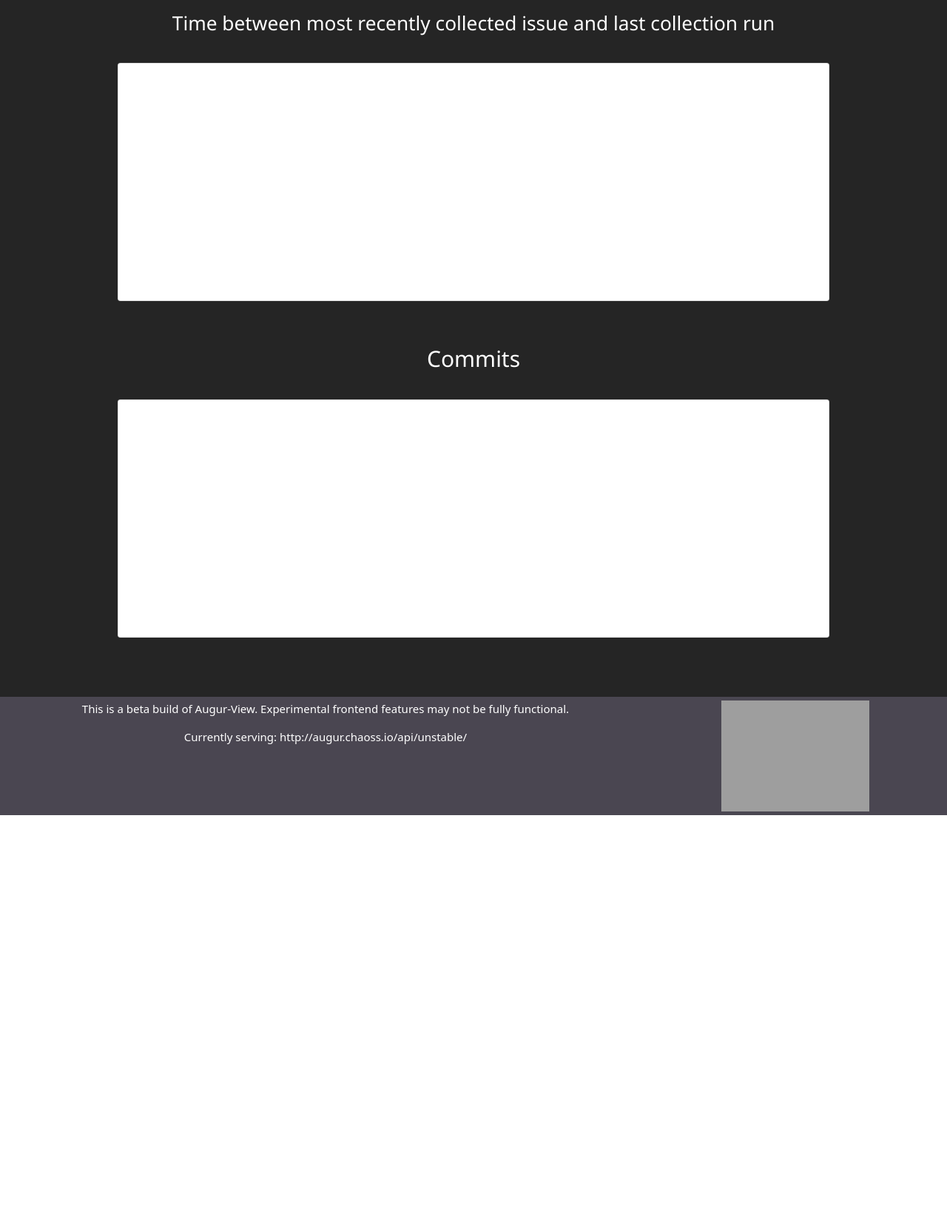
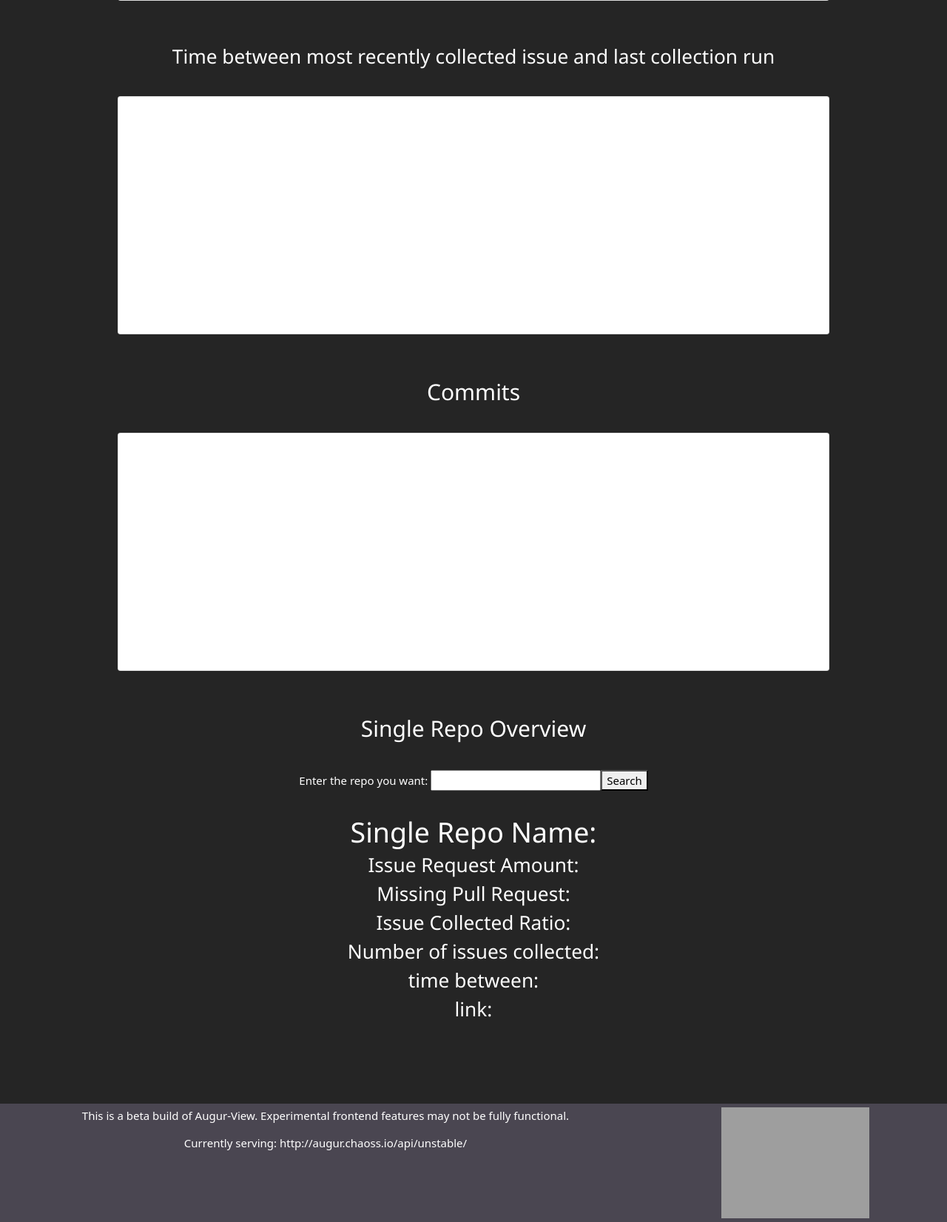
Before and after one commit to augurlabs/augur_view, a Flask app: page /status in a window 1280 px wide. Shown: the part 1753-3405 px from the top of the page at 74% size. Before the commit the page ends 2855 px from the top, so only its background shows below. Run offline with Flask 2, Linux system fonts and the light colour scheme; some libraries are stand-ins or nearby versions; grey boxes are pictures that could not be loaded.

Commit message:
Update status.html
This is my week 1 update ( fixed issue request ratio as well as stated implementing single repo status )

```diff
--- a/templates/status.html
+++ b/templates/status.html
@@ -17,14 +17,15 @@
                 <div class="card d-flex justify-content-center align-items-center" style="margin-bottom: 30px; padding: 10px;">
                     <div id="pull_requests_div_2" style="min-width: 90%; min-height: 300px"></div>
                 </div>
-                <div class="card d-flex justify-content-center align-items-center" style="padding: 10px;">
-                    <div id="pull_requests_div_3" style="min-width: 90%; min-height: 300px"></div>
-                </div>
             </div>
         </div>
         <h2>Issues</h2>
         <div class="row row-cols-1 col-auto g-3" style="margin-bottom: 30px; min-width: 80%;">
             <div class="col">
+                <div class="card d-flex justify-content-center align-items-center" style="padding: 10px;">
+                    <div id="pull_requests_div_3" style="min-width: 90%; min-height: 300px"></div>
+                </div>
+                <br><br>
                 <div class="card d-flex justify-content-center align-items-center" style="margin-bottom: 30px; padding: 10px;">
                     <div id="issues_div" style="min-width: 90%; min-height: 300px"></div>
                 </div>
@@ -43,6 +44,26 @@
             <div class="col">
                 <div class="card d-flex justify-content-center align-items-center" style="margin-bottom: 30px; padding: 10px;">
                     <div id="commits_div" style="min-width: 90%; min-height: 300px"></div>
+                </div>
+            </div>
+        </div>
+        <h2>Single Repo Overview</h2>
+        <div class="row row-cols-1 col-auto g-3" style="margin-bottom: 30px; min-width: 80%;">
+            <div class="col">
+                <label for="singleRepo">Enter the repo you want: </label>
+                <input type="text" id="singleRepo" name="fname" list = "repoDataList"><button class="block" id = "singleRepoSubmit">Search</button><br><br>
+                <datalist id = "repoDataList">
+                </datalist>
+                <div class="container-fluid d-flex justify-content-center align-items-center" style="margin-bottom: 30px; padding: 10px;">
+                    <div id="singleRepo_div" style="min-width: 90%; min-height: 300px">
+                        <h1>Single Repo Name: </h1>
+                        <h3>Issue Request Amount:</h3>
+                        <h3>Missing Pull Request:</h3>
+                        <h3>Issue Collected Ratio:</h3>
+                        <h3>Number of issues collected:</h3>
+                        <h3>time between:</h3>
+                        <h3>link:</h3>
+                    </div>
                 </div>
             </div>
         </div>
@@ -129,7 +150,10 @@
 
             for(let i = 0; i < response.length; ++i) {
                 let repo = response[i];
-                data.addRow([repo['repo_name'], repo['ratio_issues']]);
+                if(repo['ratio_issues'] < 1)
+                {
+                    data.addRow([repo['repo_name'], 1 - repo['ratio_issues']]);
+                }
             }
 
             options = {
@@ -148,6 +172,18 @@
             };
             materialChart = new google.charts.Bar(document.getElementById('pull_requests_div_3'));
             materialChart.draw(data, options);
+
+            //----------------------------------------------------- Single Repo Stats
+
+            //fill the datalist (suggestion box) with the list of repos found
+            var reposDataList='';
+            for(let i = 0; i < response.length; ++i)
+            {
+                let repo = response[i];
+                reposDataList += '<option value="'+[repo['repo_name']]+'" />';
+            }
+            document.getElementById("repoDataList").innerHTML = reposDataList;
+            //console.log(reposDataList);
         });
         $.getJSON("{{ api_url }}/collection_status/issues", function(response) {
             // ---------------------------------------------------- ISSUES CHART
@@ -226,7 +262,17 @@
 
             chart.draw(data, options);
         });
+
+        document.getElementById("singleRepoSubmit").addEventListener("click", singleRepoFill)
     }
+
+    function singleRepoFill()
+    {
+        var repoName = (document.getElementById("singleRepo").value);
+        document.getElementById("singleRepo").value = "";
+        console.log(repoName);
+    }
+
     // Load Gchart packages and render charts
     google.charts.load('current', {packages: ['corechart', 'bar', 'timeline', 'controls']});
     google.charts.setOnLoadCallback(loadCharts);
```
